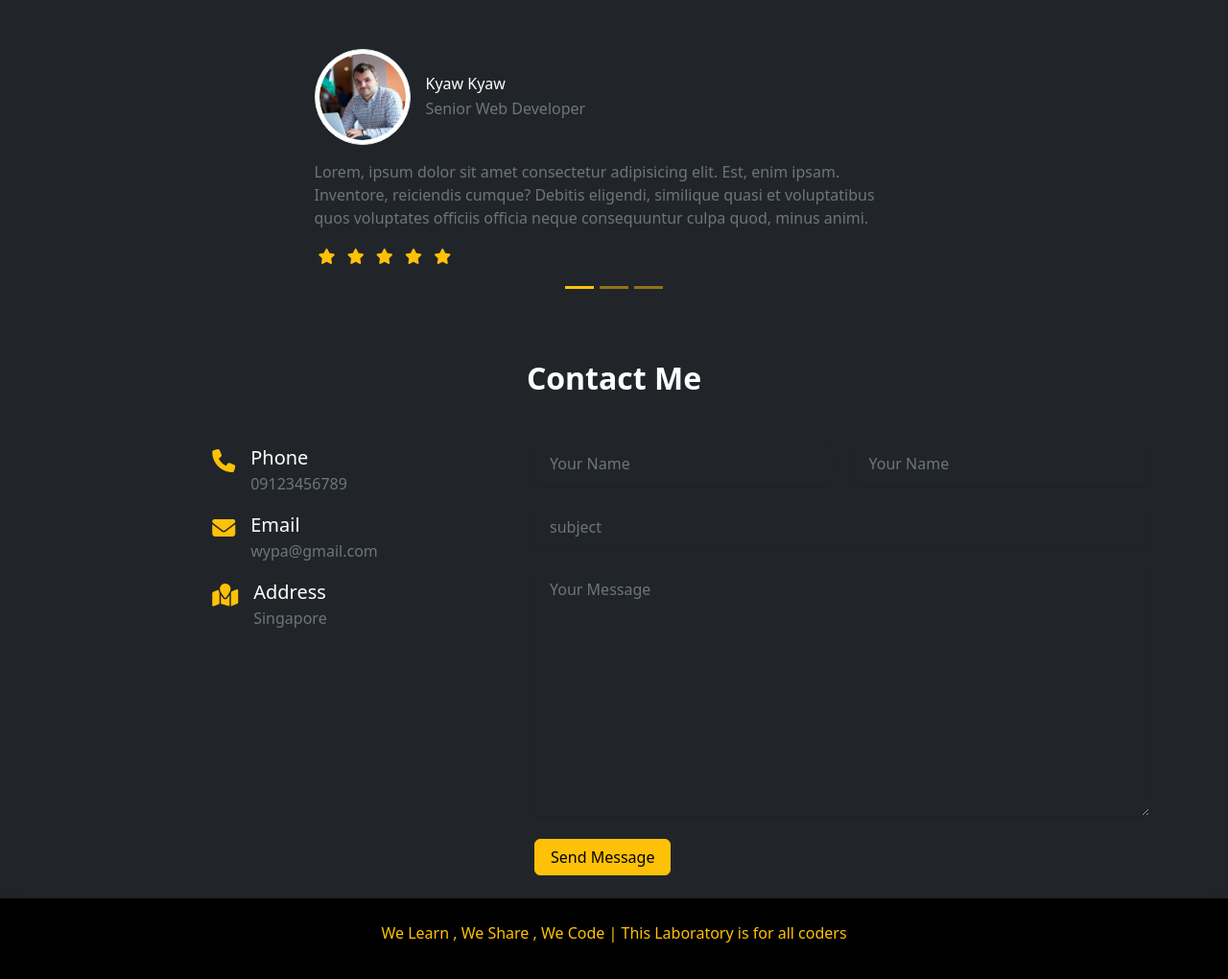
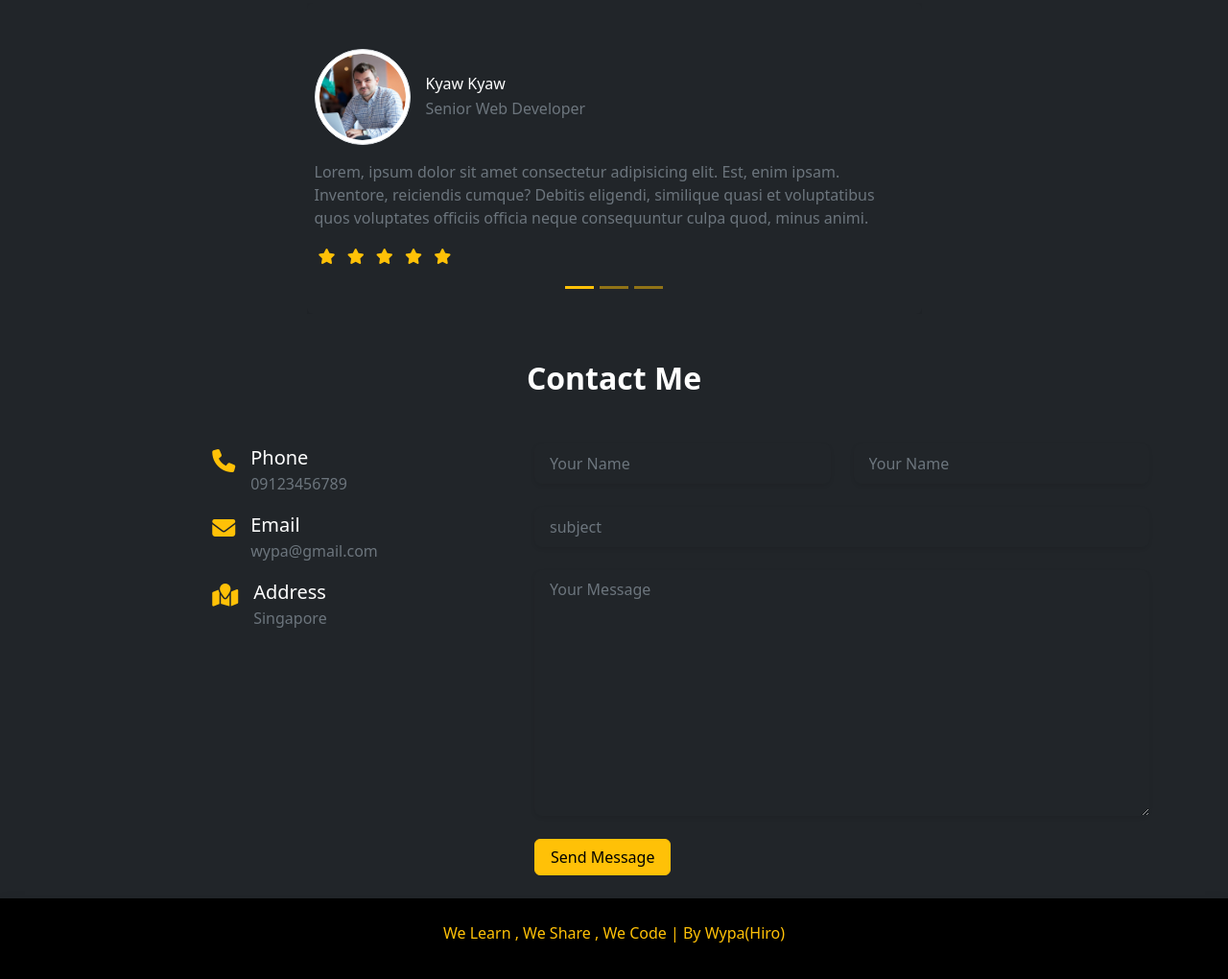
Before and after one commit to WaiYanPhoneAant/Bootstrap_Portfolio, a plain HTML site: page index.html in a window 1280 px wide. Shown: the part 2818-3838 px from the top of the page at 96% size. Drawn offline with nearby package versions, Linux system fonts and the light colour scheme.

Commit message:
update footer

```diff
--- a/index.html
+++ b/index.html
@@ -511,7 +511,7 @@
         <div class="container-lg">
             <div class="row">
                 <div class="col-lg-12 text-center text-muted  ">
-                    <p class="text-warning">We Learn , We Share , We Code | This Laboratory is for all coders</p>
+                    <p class="text-warning">We Learn , We Share , We Code | By Wypa(Hiro)</p>
                 </div>
             </div>
         </div>
```
